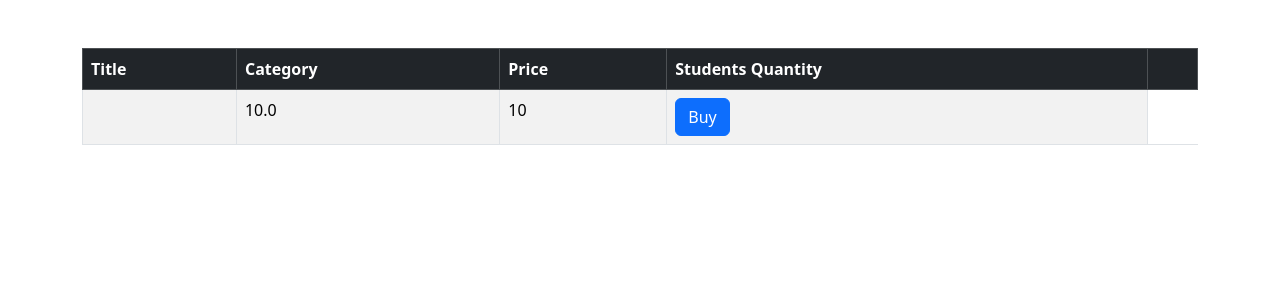
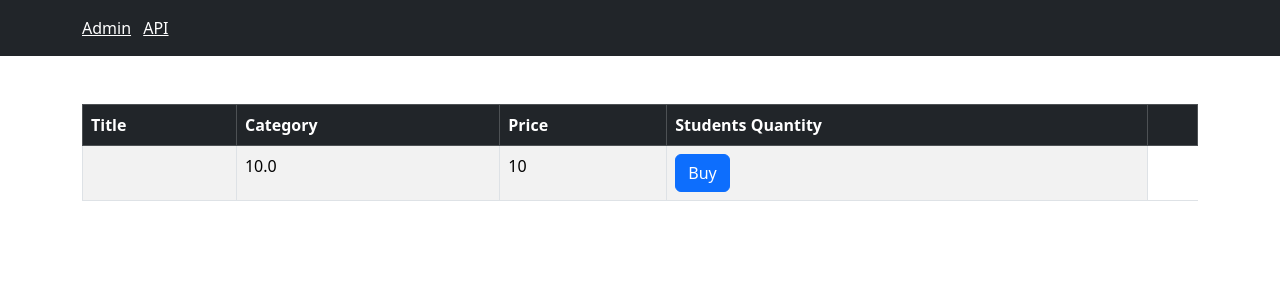
Before and after one commit to YriiHvozdetskiy/django-udemi, a Django app: page /shop/ in a window 1280 px wide. Shown: the top 300 px of the page. Run offline with Django 4.2, Linux system fonts and the light colour scheme; tables that the repository leaves empty hold one stand-in row (values such as "Sample post").

Commit message:
add base.html

```diff
--- a/shop/templates/base.html
+++ b/shop/templates/base.html
@@ -2,11 +2,20 @@
 <html lang="en">
 <head>
    <meta charset="UTF-8">
-   <title>Title</title>
+   <title>{% block title %}{% endblock %}</title>
    <link href="https://cdn.jsdelivr.net/npm/bootstrap@5.3.2/dist/css/bootstrap.min.css" rel="stylesheet"
          integrity="sha384-T3c6CoIi6uLrA9TneNEoa7RxnatzjcDSCmG1MXxSR1GAsXEV/Dwwykc2MPK8M2HN" crossorigin="anonymous">
 </head>
 <body>
+<nav class="navbar navbar-dark bg-dark">
+   <div class="container">
+{#      <a href={% url "shop:index" %} class="navbar-brand">Courses Shop</a>#}
+      <span class="navbar-text">
+                <a href="/admin/" class="me-2" target="_blank">Admin</a>
+                <a href="/api/v1/" target="_blank">API</a>
+            </span>
+   </div>
+</nav>
 <main class="container">
    {% block content %}{% endblock %}
 </main>
--- a/shop/templates/courses.html
+++ b/shop/templates/courses.html
@@ -1,6 +1,6 @@
 {% extends 'base.html' %}
 
-{#{% block title %}All courses{% endblock %}#}
+{% block title %}All courses{% endblock %}
 
 {% block content %}
    <table class="table mt-5 table-bordered table-striped table-hover">
```
